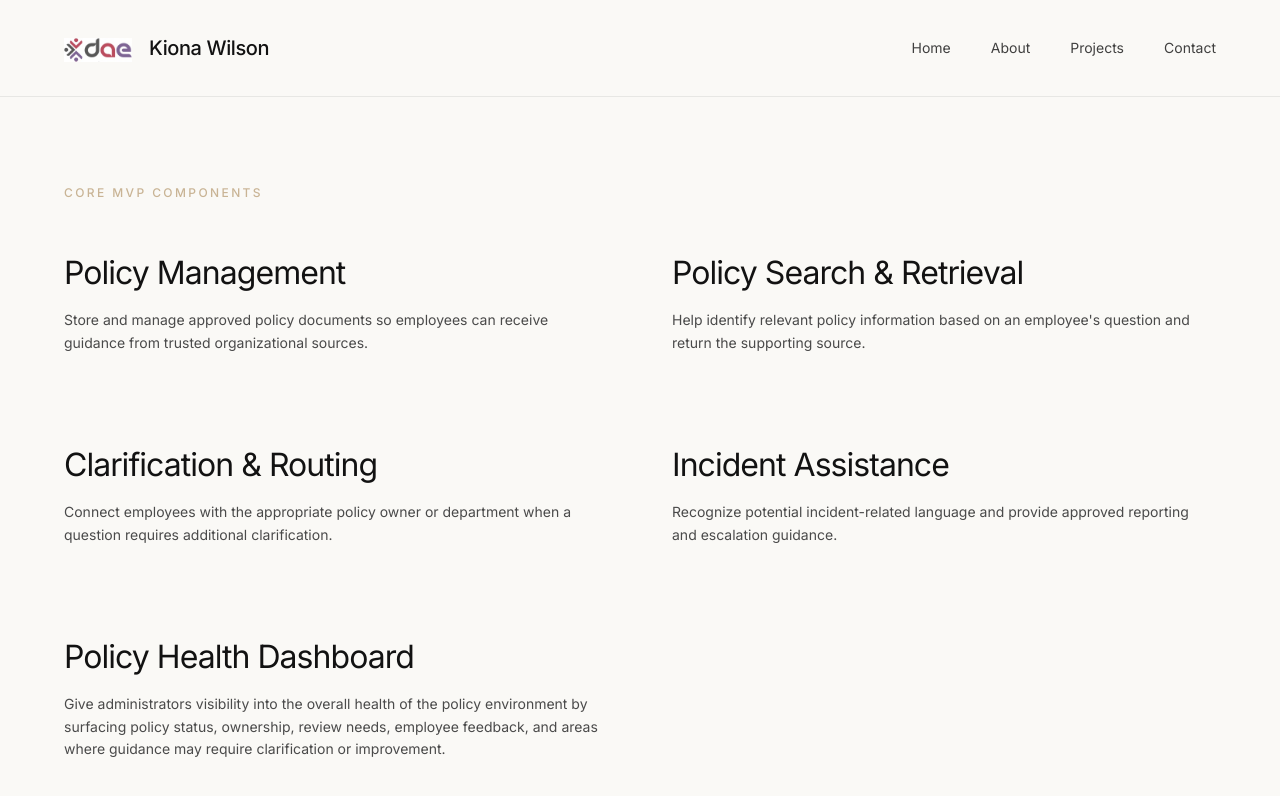
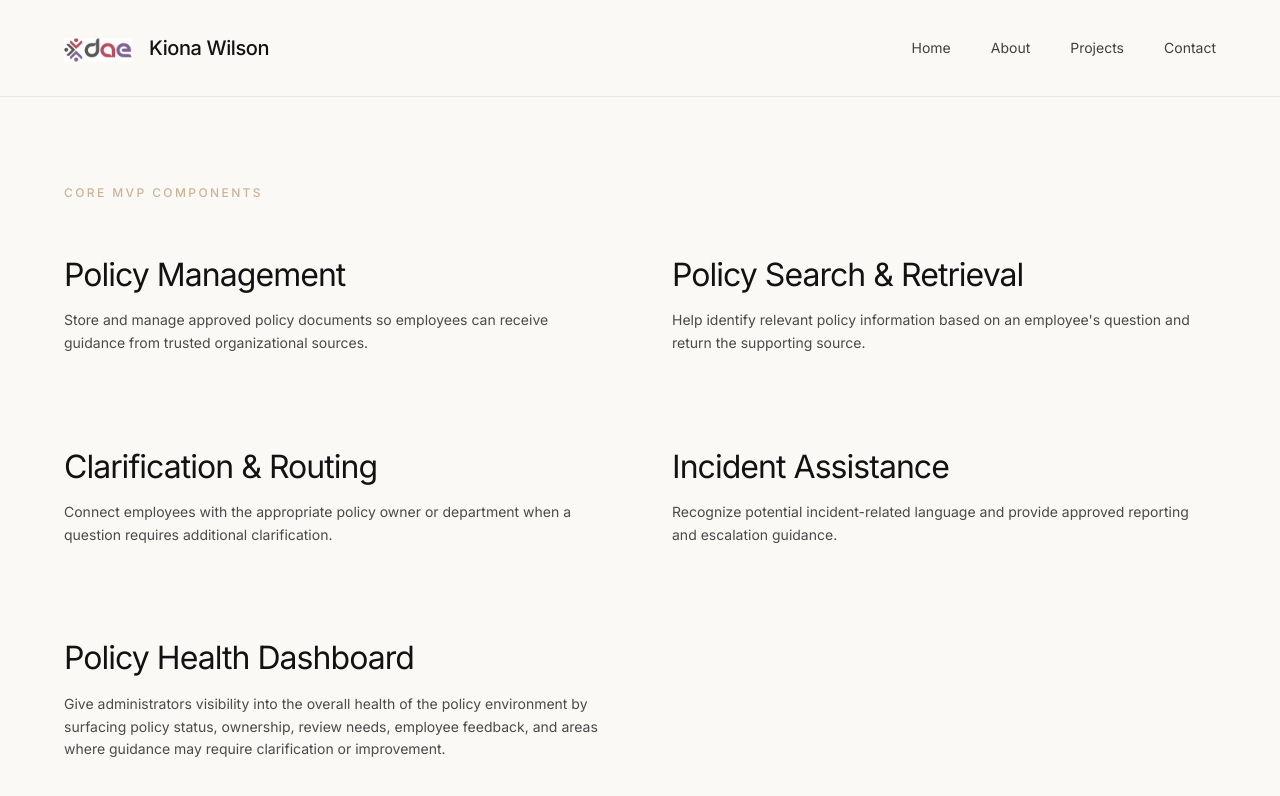
Before and after one commit to kawilson129-cpu/Kiona-629, a Jekyll site: the page built from docs/derexi-policy-pilot.md, in a window 1280 px wide and 900 px high, scrolled down 4015 px. Shown: the top 796 px of the window. Built offline with Jekyll 4.4.1, drawn with Linux system fonts in a browser that asks for light colours; our own code applies the rules of GitHub Pages for plain Markdown files.

Commit message:
Refine project title spacing even more

```diff
--- a/docs/assets/css/style.scss
+++ b/docs/assets/css/style.scss
@@ -216,8 +216,8 @@ section {
 
 .project-title {
   font-size: 2rem;
-  margin-top: 0.3rem;
-  margin-bottom: 0.2rem;
+  margin-top: 0.4rem;
+  margin-bottom: 0.1rem;
 }
 
 .project-meta {
```
